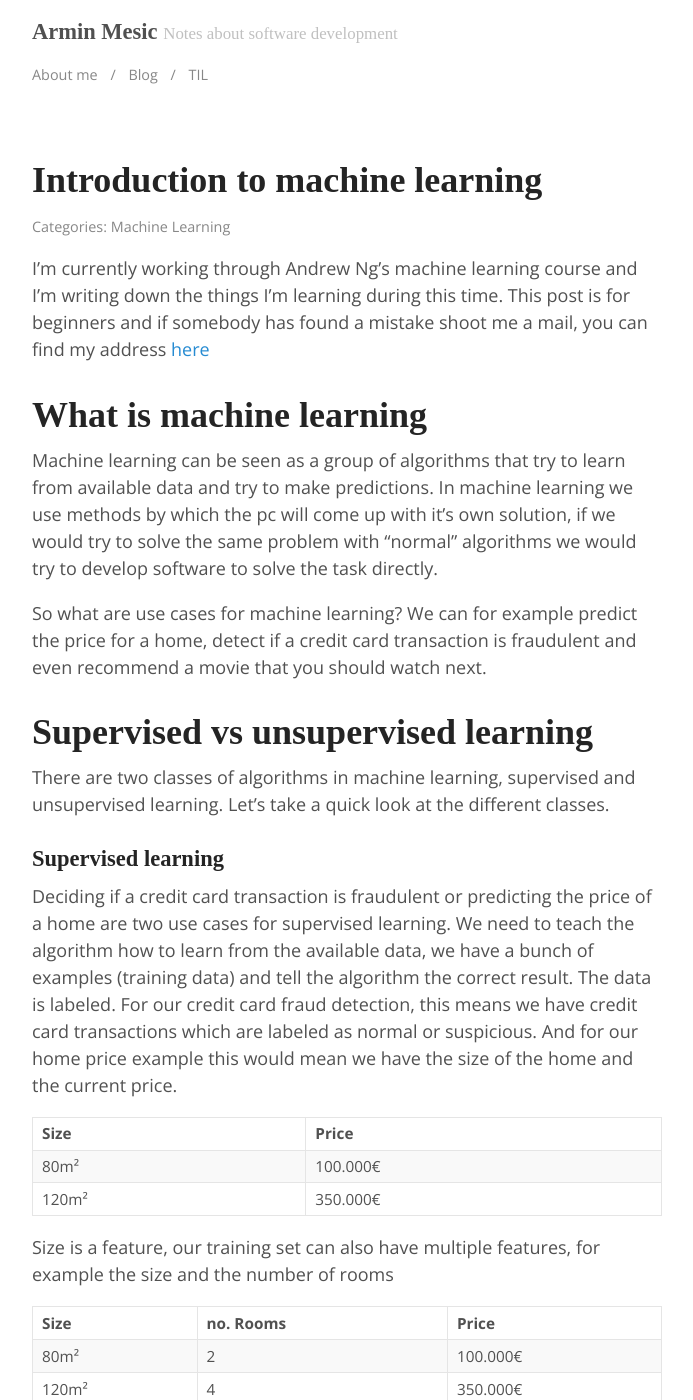
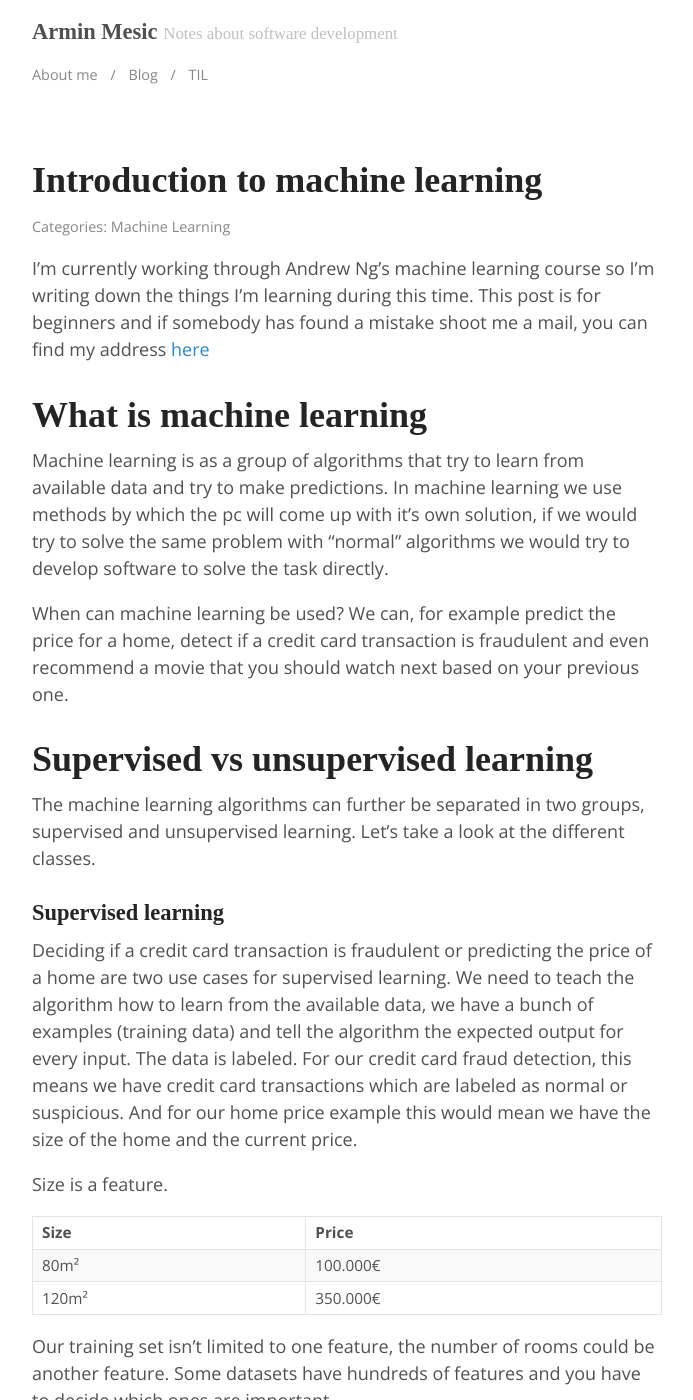
Before and after one commit to arminmesic/arminmesic.github.io, a Jekyll site: the page built from _posts/2016-31-08-Introduction-to-machinelearning.md, in a window 1280 px wide and 1400 px high. Shown: the whole window, without its empty margins (293-986 px from the left). Built offline with Jekyll 4.4.1, drawn with Linux system fonts in a browser that asks for light colours; some web fonts are replaced; some of the changed text lies outside the part shown.

Commit message:
Spellcheck and reread the article

```diff
--- a/_posts/2016-31-08-Introduction-to-machinelearning.md
+++ b/_posts/2016-31-08-Introduction-to-machinelearning.md
@@ -6,55 +6,52 @@ categories:
     - Machine Learning
 ---
 
-I'm currently working through Andrew Ng's machine learning course and I'm writing down the things I'm learning during
+I'm currently working through Andrew Ng's machine learning course so I'm writing down the things I'm learning during
 this time. This post is for beginners and if somebody has found a mistake shoot me a mail, you can find my address [here](/about)
 
 # What is machine learning
-Machine learning can be seen as a group of algorithms that try to learn from available data and try to make predictions.
+Machine learning is as a group of algorithms that try to learn from available data and try to make predictions.
 In machine learning we use methods by which the pc will come up with it's own solution, if we would try to solve the same problem
 with "normal" algorithms we would try to develop software to solve the task directly.
 
-So what are use cases for machine learning? We can for example predict the price for a home, detect if a credit card
-transaction is fraudulent and even recommend a movie that you should watch next.
+When can machine learning be used? We can, for example predict the price for a home, detect if a credit card
+transaction is fraudulent and even recommend a movie that you should watch next based on your previous one.
 
 # Supervised vs unsupervised learning
-There are two classes of algorithms in machine learning, supervised and unsupervised learning. Let's take a quick look at
-the different classes.
+The machine learning algorithms can further be separated in two groups, supervised and unsupervised learning.
+Let's take a look at the different classes.
 
 ### Supervised learning
 Deciding if a credit card transaction is fraudulent or predicting the price of a home are two use cases for supervised
-learning. We need to teach the algorithm how to learn from the available data, we have a bunch of examples (training data) and tell the
-algorithm the correct result. The data is labeled.
+learning. We need to teach the algorithm how to learn from the available data, we have a bunch of examples (training data)
+and tell the algorithm the expected output for every input. The data is labeled.
 For our credit card fraud detection, this means we have credit card transactions which are labeled as normal or suspicious.
 And for our home price example this would mean we have the size of the home and the current price.
+
+Size is a feature.
 
 |Size | Price   |
 |-----|---------|
 |80m² | 100.000€|
 |120m²| 350.000€|
 
-Size is a feature, our training set can also have multiple features, for example the size and the number of rooms
+Our training set isn't limited to one feature, the number of rooms could be another feature. Some datasets have hundreds of
+features and you have to decide which ones are important.
 
 |Size |no. Rooms|Price   |
 |-----|---------|--------|
 |80m² | 2       |100.000€|
 |120m²| 4       |350.000€|
 
-
-### Unsupervised learning
-A possible use case is to recommend the next movie to watch after you've finished the current one.
-For supervised learning we were teaching the algorithm how to handle the data, but for unsupervised learning the algorithm
-is on its own. The goal is to discover patters/structure and to cluster the data into classes.
-
-# Classification vs regression
-Supervised learning can further be grouped in two different group of algorithms, classification and regression
+Supervised learning can further be grouped in two different group of algorithms, classification and regression.
 
 ### What is classification
-In the most simple case your algorithm just needs to decide if the provided data is in one class or not, you get a discrete value as the
-result 0 or 1. For the credit card fraud example this means the algorithm has to decide if the transaction is normal or suspicious.
+In the most simple case your algorithm just needs to decide if the provided data is in one class or not, you get a
+discrete value as the result, 0 or 1. For the credit card fraud example this means the algorithm has to decide if the
+transaction is normal (0) or suspicious (1).
 
-Here is a vistualisation, we're trying to find a line that separates the two classes, so if any future data is above the line our classification
-algorithm will identify it as a valid transaction
+Here is a visualization, we're trying to find a line that separates the two classes, so if any future data is above the
+line we will identify it as a valid transaction.
 
 ![Classification Plot](/images/posts/machine-learning-intro/classificationPlot.jpg "Classification Plot")
 ![Classification Plot with decision boundary](/images/posts/machine-learning-intro/classificationPlotDecisionBoundary.jpg "Classification Plot with decision boundary")
@@ -63,8 +60,17 @@ algorithm will identify it as a valid transaction
 Predicting the price for a home is a use case for regression algorithms, the goal is to predict/estimate a number.
 So your expected output is a number and not just a class label as in classification.
 
+
 ![Regression Plot](/images/posts/machine-learning-intro/regressionPlot.jpg "Regression Plot")
 ![Regression Plot Fitted](/images/posts/machine-learning-intro/regressionPlotFitted.jpg "Regression Plot Fitted")
+
+As you can see we're trying to fit a graph that matches our provided data as closely as possible.
+
+### Unsupervised learning
+A possible use case is to recommend the next movie to watch after you've finished the current one.
+The goal for unsupervised learning is to discover patterns/structure and to cluster the data into classes.
+For supervised learning we're teaching the algorithm how to handle the data, but for unsupervised learning the algorithm
+is on its own, there is no labeled data.
 
 # Conclusion
 Machine Learning sound really complicated but in the end it's just a collection of algorithms that teaches the PC to learn
```
